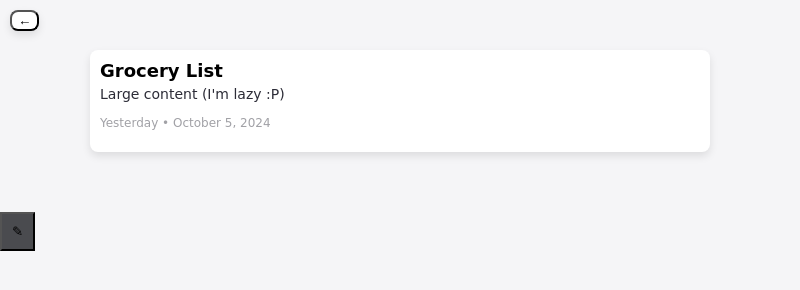
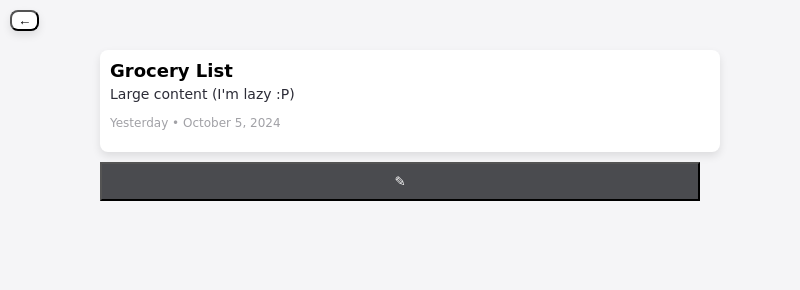
Before and after one commit to pROmeTEuL/Thunder-Note, an Electron app: page src/notepage/page.html in a window 800 px wide. Drawn offline with Linux system fonts and the light colour scheme.

Commit message:
button is now big chungus lol

```diff
--- a/src/notepage/page.html
+++ b/src/notepage/page.html
@@ -9,10 +9,12 @@
 
 <body>
     <button class="back-button" onclick="goBack()">&#8592;</button>
-    <div class="container" id="note-container">
-        <!-- Populated by notepage/script.js :) -->
+    <div class="aligner">
+        <div class="container" id="note-container">
+            <!-- Populated by notepage/script.js :) -->
+        </div>
+        <button class="edit-button">&#9998;</button>
     </div>
-    <button class="edit-button">&#9998;</button>
     <script src="script.js"></script>
 </body>
 
--- a/src/notepage/style.css
+++ b/src/notepage/style.css
@@ -26,16 +26,22 @@ body {
 }
 
 .edit-button {
-    max-width: 600px;
-    margin: var(--edit-button-top-margin) var(--horizontal-margin);
+    width: 100%;
+    margin-top: var(--edit-button-top-margin);
     padding: 10px;
     background-color: #4a4b4f;
+    color: #fff;
+}
+
+.aligner {
+    max-width: 600px;
+    margin: var(--container-top-margin) var(--horizontal-margin);
 }
 
 .container {
-    max-width: 600px;
-    margin: var(--container-top-margin) var(--horizontal-margin);
+    width: 100%;
     padding: 10px;
+    margin-top: var(--container-top-margin);
     background-color: white;
     border-radius: 8px;
     box-shadow: 0 4px 8px rgba(0, 0, 0, 0.1);
```
